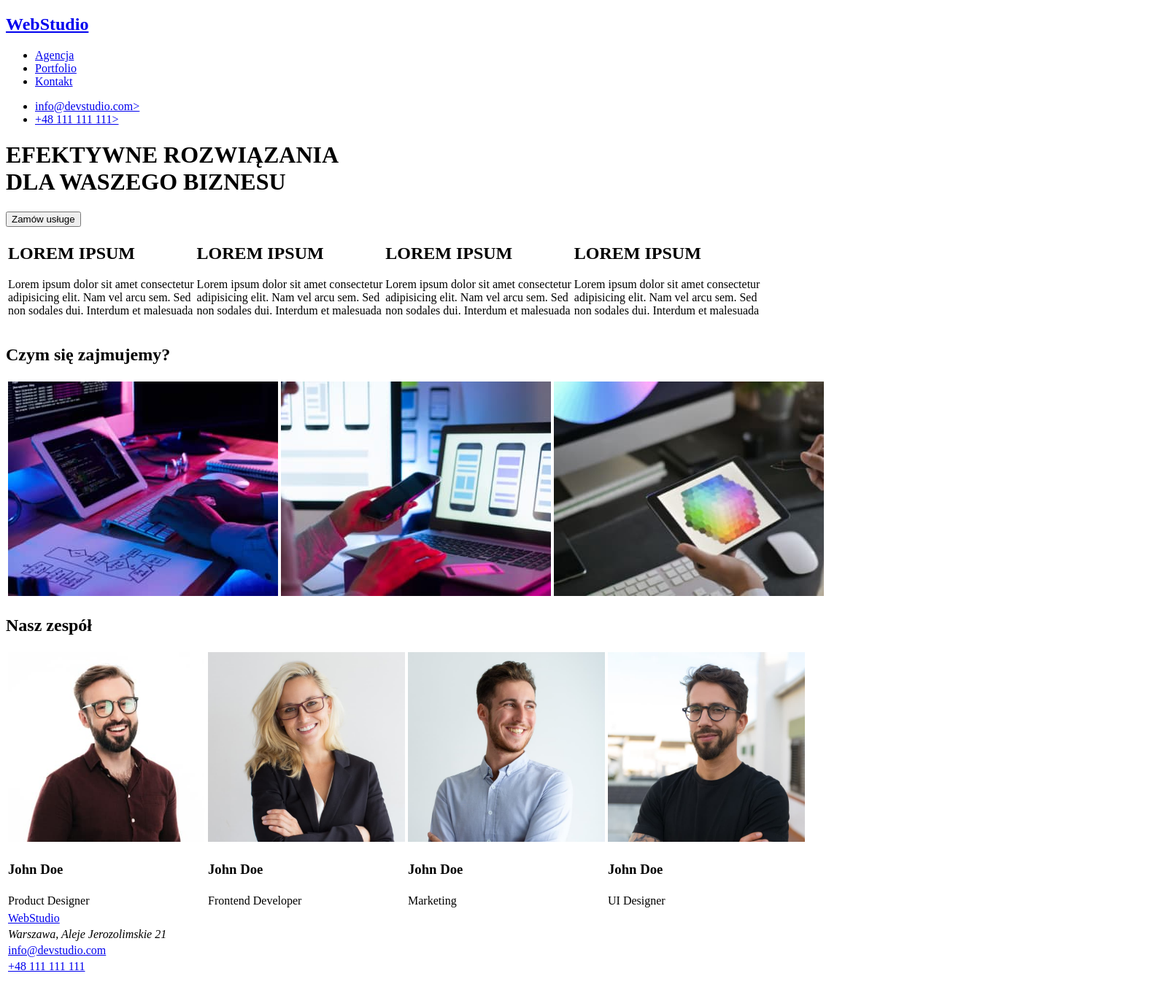
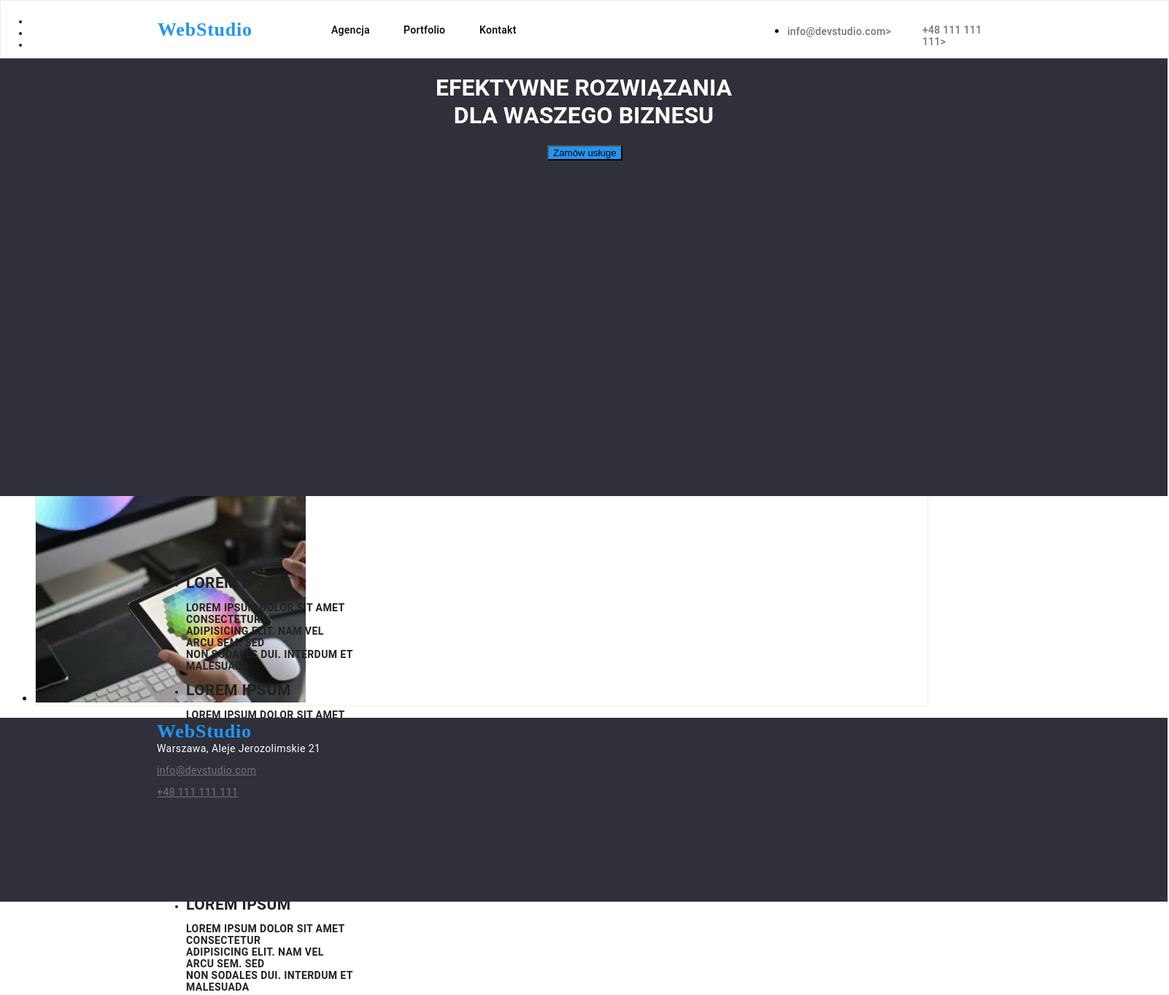
Before and after one commit to mikolajbotor/goit-markup-hw-02, a plain HTML site: page index.html in a window 1280 px wide. Shown: the top 1364 px of the page at 73% size, 1602 px wide, since content can reach past the window. Drawn offline with Linux system fonts and the light colour scheme.

Commit message:
finished

```diff
--- a/css/styles.css
+++ b/css/styles.css
@@ -81,7 +81,45 @@ color: #757575;
     top: 32px;
 }
 
-.photos ul{
+.order-field{
+    position: absolute;
+    width: 1600px;
+    height: 600px;
+    left: 0px;
+    top: 80px;
+
+background: #2F303A;
+}
+
+.lorem-ipsum{
+    position: absolute;
+    width: 270px;
+    height: 16px;
+    left: 215px;
+    top: 774px;
+
+    font-family: 'Roboto';
+    font-style: normal;
+    font-weight: 700;
+    font-size: 14px;
+    line-height: 16px;
+    letter-spacing: 0.03em;
+    text-transform: uppercase;
+
+    color: #212121;
+}
+
+.our-team{
+    position: absolute;
+    width: 1600px;
+    height: 648px;
+    left: 0px;
+    top: 1449px;
+
+    background: #F5F4FA;
+}
+
+.photos li{
     box-sizing: border-box;
 
     background: #FFFFFF;
--- a/index.html
+++ b/index.html
@@ -4,85 +4,68 @@
     <meta charset="UTF-8">
     <meta http-equiv="X-UA-Compatible" content="IE=edge">
     <meta name="viewport" content="width=device-width, initial-scale=1.0">
+    <link rel="stylesheet" href="css/styles.css">
     <title>Document</title>
 </head>
 <body>
 <header>
-    <h2><a href="#"><span>WebStudio</span></a></h2>
+    <h2><a href="#"><span class="logo-header">WebStudio</span></a></h2>
     <nav>
         <ul>
-            <li><a href="#">Agencja</a></li>
-            <li><a href="C:/Users/Komp/Desktop/GoIT/goit-markup-hw-02//portfolio.html">Portfolio</a></li>
-            <li><a href="#">Kontakt</a></li>
+            <li><a style="position:absolute; width: 53px; left: 453px; top: 32px;" href="#">Agencja</a></li>
+            <li><a style="position:absolute; width: 53px; left: 552px; top: 32px;" href="portfolio.html">Portfolio</a></li>
+            <li><a style="position:absolute; width: 53px; left: 656px; top: 32px;" href="#">Kontakt</a></li>
         </ul>
     </nav>
-    <ul>
-        <li><a href="mailto:info@devstudio.com">info@devstudio.com></a></li>
-        <li><a href="tel:+48111111111">+48 111 111 111></a></li>
+    <ul class="contact">
+        <li class="contact-mail"><a href="mailto:info@devstudio.com">info@devstudio.com></a></li>
+        <li><a class="contact-phone" href="tel:+48111111111">+48 111 111 111></a></li>
     </ul>
 </header>
 <main>
-    <div>
-        <h1>EFEKTYWNE ROZWIĄZANIA <br> DLA WASZEGO BIZNESU</h1>
-        <button type="button">Zamów usługe</button>
+    <div class="order-field">
+        <h1 style="color: white; text-align: center;">EFEKTYWNE ROZWIĄZANIA <br> DLA WASZEGO BIZNESU</h1>
+        <button style="background-color: #2196F3; position: absolute; left: 750px ;" type="button">Zamów usługe</button>
     </div>
-    <div>
-        <table>
-            <tr>
-                <td><h2>LOREM IPSUM</h2><p>Lorem ipsum dolor sit amet consectetur <br> adipisicing elit. Nam vel arcu sem. Sed <br> non sodales dui. Interdum et malesuada</p></td>
-                <td><h2>LOREM IPSUM</h2><p>Lorem ipsum dolor sit amet consectetur <br> adipisicing elit. Nam vel arcu sem. Sed <br> non sodales dui. Interdum et malesuada</p></td>
-                <td><h2>LOREM IPSUM</h2><p>Lorem ipsum dolor sit amet consectetur <br> adipisicing elit. Nam vel arcu sem. Sed <br> non sodales dui. Interdum et malesuada</p></td>
-                <td><h2>LOREM IPSUM</h2><p>Lorem ipsum dolor sit amet consectetur <br> adipisicing elit. Nam vel arcu sem. Sed <br> non sodales dui. Interdum et malesuada</p></td>
-            </tr>
-        </table>
+    <div class="lorem-ipsum">
+        <ul>
+            <li><h2>LOREM IPSUM</h2><p>Lorem ipsum dolor sit amet consectetur <br> adipisicing elit. Nam vel arcu sem. Sed <br> non sodales dui. Interdum et malesuada</p></li>
+            <li><h2>LOREM IPSUM</h2><p>Lorem ipsum dolor sit amet consectetur <br> adipisicing elit. Nam vel arcu sem. Sed <br> non sodales dui. Interdum et malesuada</p></li>
+            <li><h2>LOREM IPSUM</h2><p>Lorem ipsum dolor sit amet consectetur <br> adipisicing elit. Nam vel arcu sem. Sed <br> non sodales dui. Interdum et malesuada</p></li>
+            <li><h2>LOREM IPSUM</h2><p>Lorem ipsum dolor sit amet consectetur <br> adipisicing elit. Nam vel arcu sem. Sed <br> non sodales dui. Interdum et malesuada</p></li>
+        </ul>
     </div>
-    <div>
+    <div class="photos">
         <h2>Czym się zajmujemy?</h2>
-            <table>
-                <tr>
-                    <td><img src="images/img1.jpg" alt="close-up-image-programer-working-his-desk-office" width="370" height="294"></td>
-                    <td><img src="images/img2.jpg" alt="web-ui-designers-are-developing-application-smartphones-team-creators-is-working-interface-mobile-phones" width="370" height="294"></td>
-                    <td><img src="images/img3.jpg" alt="creative-artist-web-design-with-working-colour-selection-graphic-tablet" width="370" height="294"></td>
-                </tr>
-            </table>
+            <ul>
+                <li><img src="images/img1.jpg" alt="close-up-image-programer-working-his-desk-office" width="370" height="294"></li>
+                <li><img src="images/img2.jpg" alt="web-ui-designers-are-developing-application-smartphones-team-creators-is-working-interface-mobile-phones" width="370" height="294"></li>
+                <li><img src="images/img3.jpg" alt="creative-artist-web-design-with-working-colour-selection-graphic-tablet" width="370" height="294"></ul></li>
+            </ul>
     </div>
-    <div>
+    <div class="our-team">
         <h2>Nasz zespół</h2>
-        <table>
-            <tr>
-                <td><img src="images/john_doe1.jpg" alt="John Doe - Product Designer"  width="270" height="260"></td>
-                <td><img src="images/john_doe2.jpg" alt="John Doe - Frontend Developer" width="270" height="260"></td>
-                <td><img src="images/john_doe3.jpg" alt="John Doe - Marketing" width="270" height="260"></td>
-                <td><img src="images/john_doe4.jpg" alt="John Doe - UI Designer" width="270" height="260"></td>
-            </tr>
-            <tr>
-                <td><h3>John Doe</h3></td>
-                <td><h3>John Doe</h3></td>
-                <td><h3>John Doe</h3></td>
-                <td><h3>John Doe</h3></td>
-            </tr>
-            <tr>
-                <td>Product Designer</td>
-                <td>Frontend Developer</td>
-                <td>Marketing</td>
-                <td>UI Designer</td>
-            </tr>
-        </table>
+            <ul>
+                <li><img src="images/john_doe1.jpg" alt="John Doe - Product Designer"  width="270" height="260"><p><b>John Doe</b><br>Product Designer</p></li>
+                <li><img src="images/john_doe2.jpg" alt="John Doe - Frontend Developer" width="270" height="260"><p><b>John Doe</b><br>Frontend Developer</p></li>
+                <li><img src="images/john_doe3.jpg" alt="John Doe - Marketing" width="270" height="260"><p><b>John Doe</b><br>Marketing</p></li>
+                <li><img src="images/john_doe4.jpg" alt="John Doe - UI Designer" width="270" height="260"><p><b>John Doe</b><br>UI Designer</p></li>
+            </ul>
     </div>
 </main>
 <footer>
     <table>
         <tr>
-            <td><a href="#"><span>WebStudio</span></a></td>
+            <td><a class="logo-footer" href="#"><span>WebStudio</span></a></td>
         </tr>
         <tr>
             <td><address>Warszawa, Aleje Jerozolimskie 21</address></td>
         </tr>
         <tr>
-            <td><a href="mailto:info@devstudio.com">info@devstudio.com</a></td>
+            <td><a class="contact-mail" href="mailto:info@devstudio.com">info@devstudio.com</a></td>
         </tr>
         <tr>
-            <td><a href="tel:+48111111111">+48 111 111 111</a></td>
+            <td><a class="contact-phone" href="tel:+48111111111">+48 111 111 111</a></td>
         </tr>
     </table>
 </footer>
```
Also changed, not shown: portfolio.html (+11 -18 lines).
